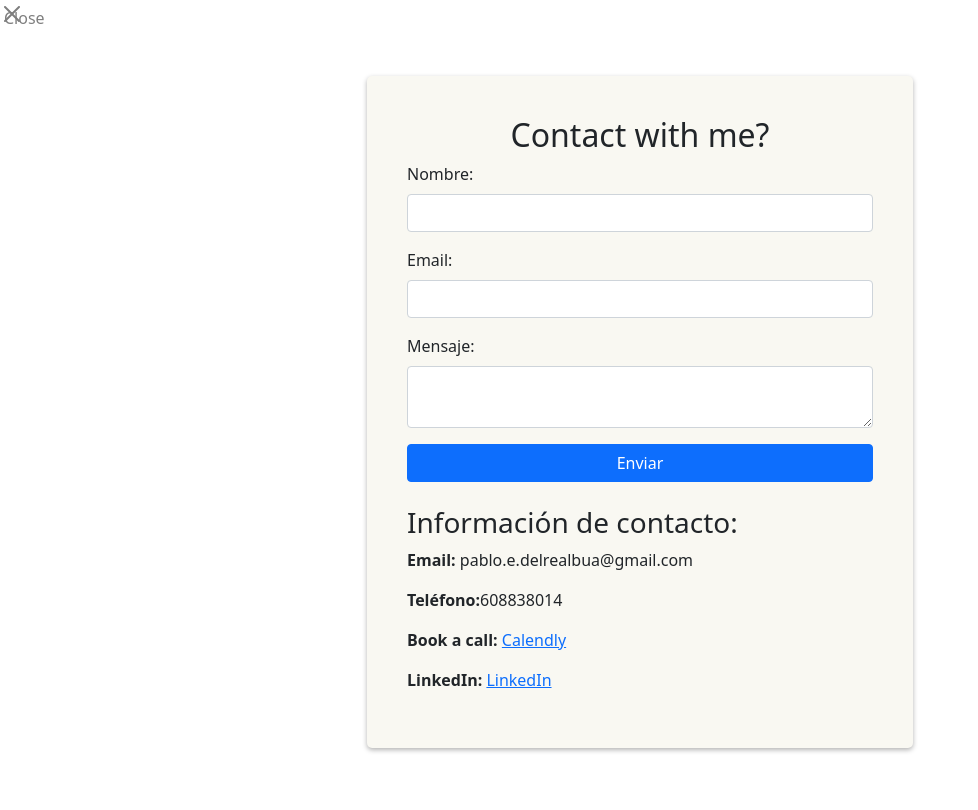
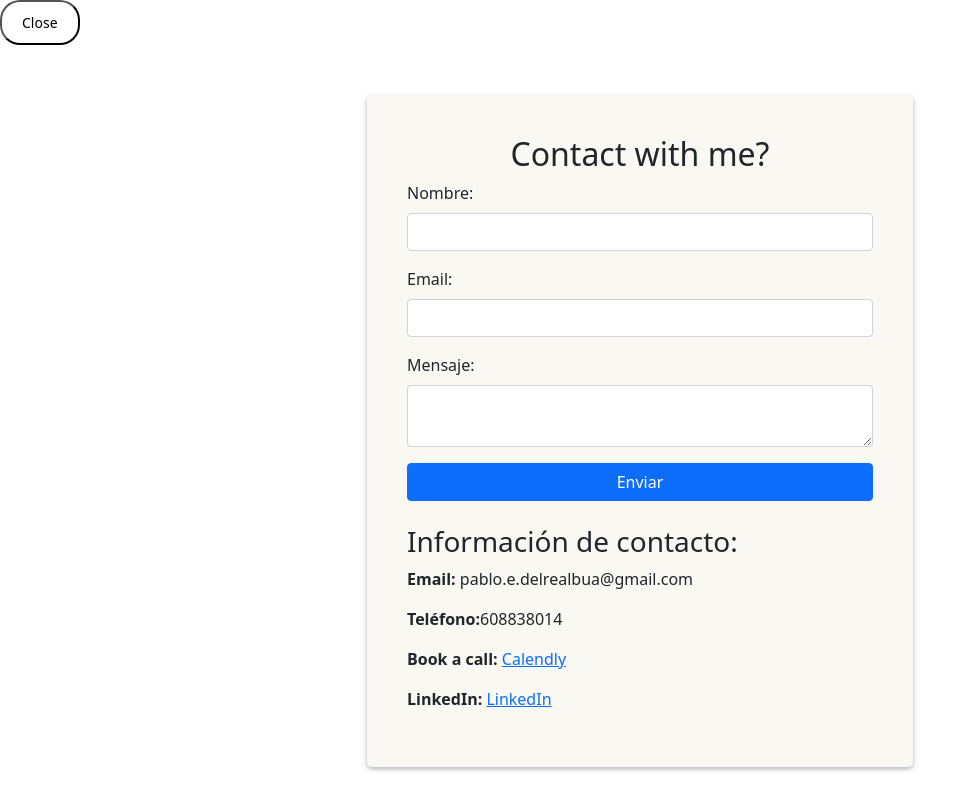
Before and after one commit to PabloEduardodelReal/personal_web_2, a plain HTML site: page contact_form.html in a window 1280 px wide. Shown: the whole page, without its empty margins (0-978 px from the left). Drawn offline with nearby package versions, Linux system fonts and the light colour scheme.

Commit message:
Update contact_form.html

```diff
--- a/contact_form.html
+++ b/contact_form.html
@@ -10,7 +10,7 @@
 
   </div>
   <div>
-    <button class="btn btn-close" onclick="window.location.href='index.html'">Close</button>
+    <button class="close_button" onclick="window.location.href='index.html'">Close</button>
   </div>
 
    <div class="loading-page">
```
